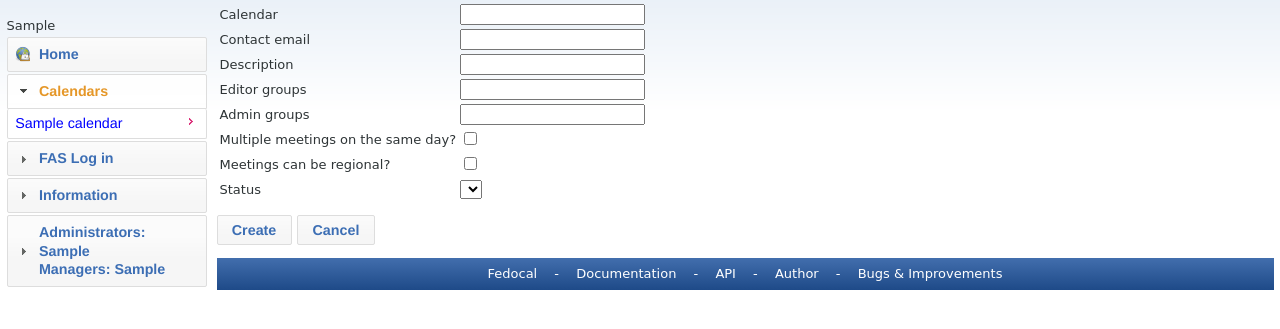
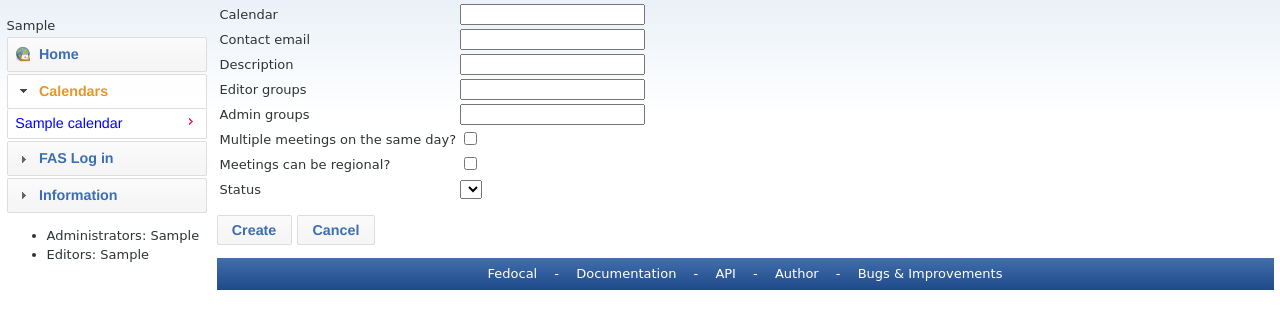
Before and after one commit to fedora-infra/fedocal, a Flask app: template fedocal/templates/default/add_calendar.html in a window 1280 px wide. Shown: the part 163-492 px from the top of the page. Run offline with Flask 2, Linux system fonts and the light colour scheme; tables that the repository leaves empty hold one stand-in row (values such as "Sample post"); the template is opened without the code that fills it: values that come from a table or form of the project are taken from there, most other values are stand-ins (such as "Sample title", 1, 10 or a date in 2020); lists and menus that the app fills with data are empty; some libraries are stand-ins or nearby versions.

Commit message:
Small layout fix
The editors and administrators of a calendar are presented below the menu, not in the
menu

```diff
--- a/fedocal/templates/default/master.html
+++ b/fedocal/templates/default/master.html
@@ -128,19 +128,20 @@
                 <li><a href="https://fedorahosted.org/fedocal/report">Bugs & Improvements</a></li>
             </ul>
             </div>
+            </div>
             {% if calendar %}
             <ul class="checkmark-list">
                 {% if calendar.calendar_admin_group %}
                 <li>Administrators: {{ calendar.calendar_admin_group }}</li>
                 {% endif %}
                 {% if calendar.calendar_editor_group %}
-                <li>Managers: {{ calendar.calendar_editor_group }}</li>
+                <li>Editors: {{ calendar.calendar_editor_group }}</li>
                 {% else %}
                 <li>Managers: CLA+1</li>
                 {% endif %}
             </ul>
             {% endif %}
-            </div>
+
         </aside>
         <footer>
             <a href="https://fedorahosted.org/fedocal/"
```
